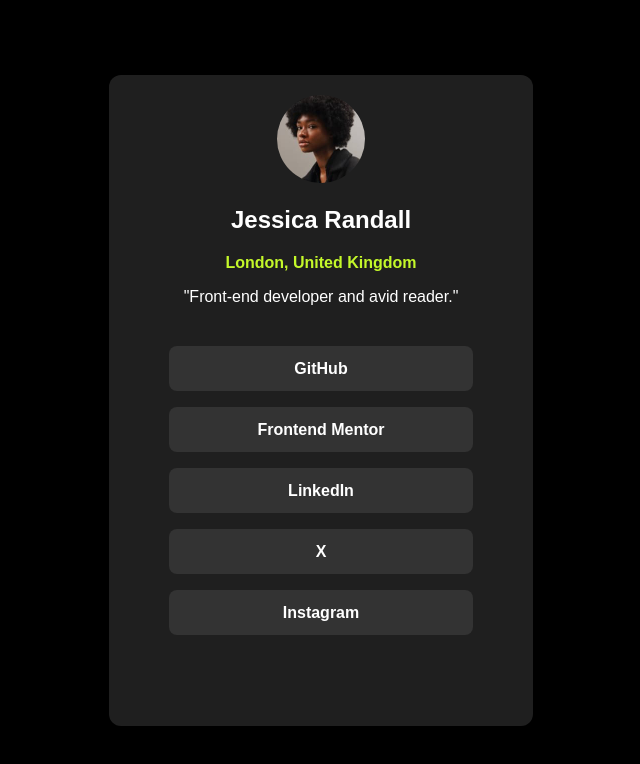
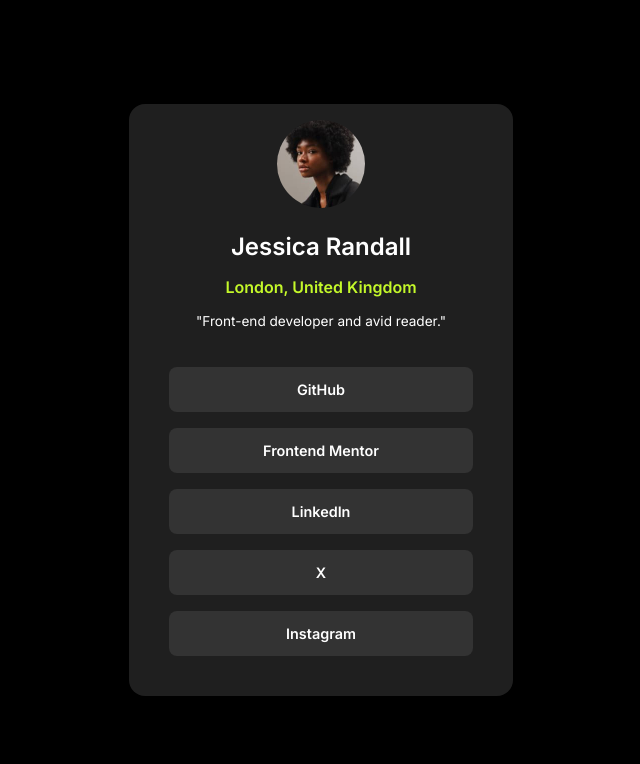
Before and after one commit to coco390/social-links-profile-main, a plain HTML site: page index.html in a window 1280 px wide. Shown: the whole page, without its empty margins (319-959 px from the left). Drawn offline with Linux system fonts and the light colour scheme.

Commit message:
Updated CSS fonts to match Figma design and changed some sizing

```diff
--- a/index.html
+++ b/index.html
@@ -4,6 +4,9 @@
   <meta charset="UTF-8">
   <meta name="viewport" content="width=device-width, initial-scale=1.0"> <!-- displays site properly based on user's device -->
 
+  <link rel="preconnect" href="https://fonts.googleapis.com">
+  <link rel="preconnect" href="https://fonts.gstatic.com" crossorigin>
+  <link href="https://fonts.googleapis.com/css2?family=Inter:wght@100..900&display=swap" rel="stylesheet">
   <link rel="icon" type="image/png" sizes="32x32" href="./assets/images/favicon-32x32.png">
   <link rel="stylesheet" href="./style.css">
   <title>Frontend Mentor | Social links profile</title>
--- a/style.css
+++ b/style.css
@@ -1,6 +1,6 @@
 /*Social Links Styling*/
 body {
-    font-family: Arial, Helvetica, sans-serif;
+    font-family: "Inter", serif;
     background-color: black;
     color: white;
     display: flex;
@@ -14,10 +14,8 @@ body {
 .card-container {
     background-color: #1F1F1F;
     text-align: center;
-    padding: 20px;
-    width: 384px;
-    height: 611px;
-    border-radius: 12px;
+    padding: 1rem;
+    border-radius: 1rem;
 }
 
 .socials-card img {
@@ -26,10 +24,22 @@ body {
     height: 88px;
 }
 
+.socials-card h1 {
+    font-weight: 600;
+    margin-bottom: 1rem;
+}
+
 .socials-card address {
     font-style: normal;
     color: #C4F82A;
-    font-weight: 700;
+    font-size: 1rem;
+    font-weight: 600;
+    margin-bottom: 1rem;
+}
+
+.socials-card p {
+    font-size: .85rem;
+    font-weight: 400;
 }
 
 .socials-container {
@@ -53,7 +63,8 @@ body {
     border-radius: 8px;
     margin: 0.5rem;
     text-decoration: none;
-    font-weight: 700;
+    font-size: .9rem;
+    font-weight: 600;
 }
 
 .socials-link:hover,
```
